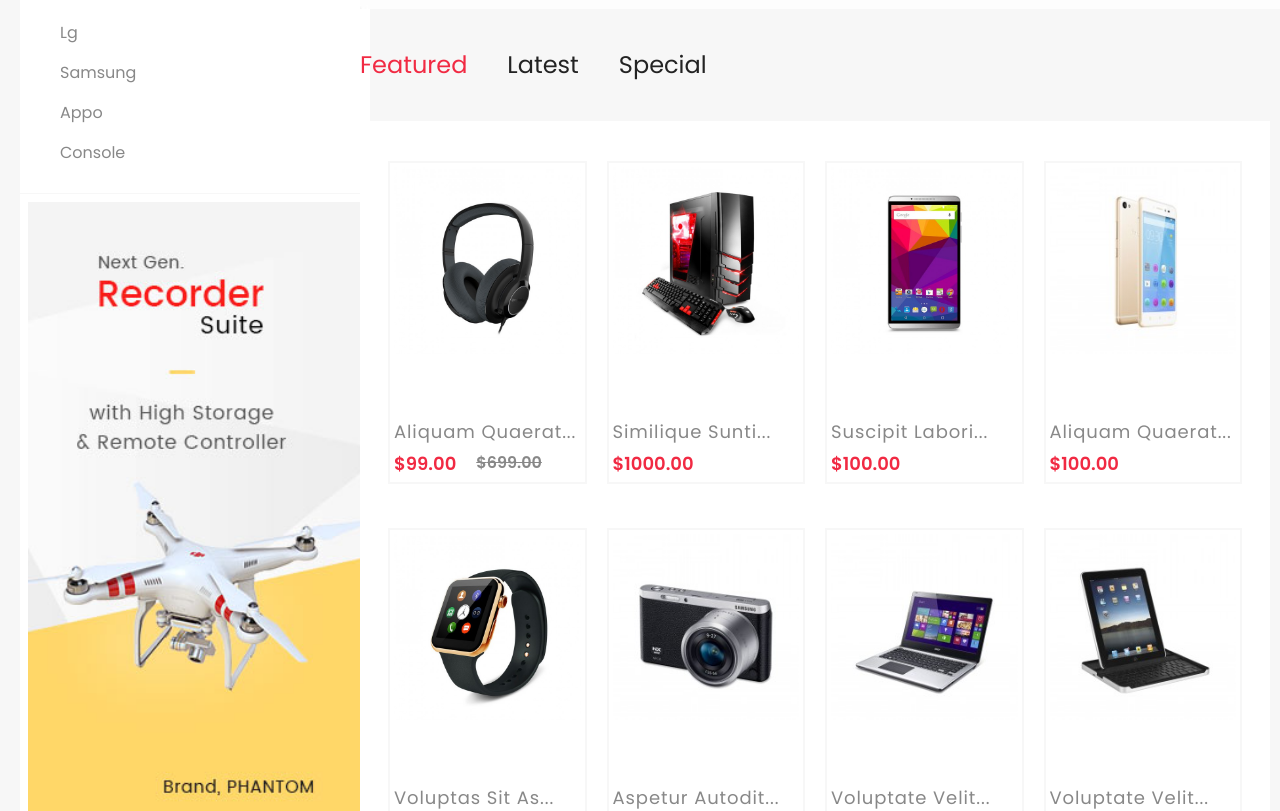
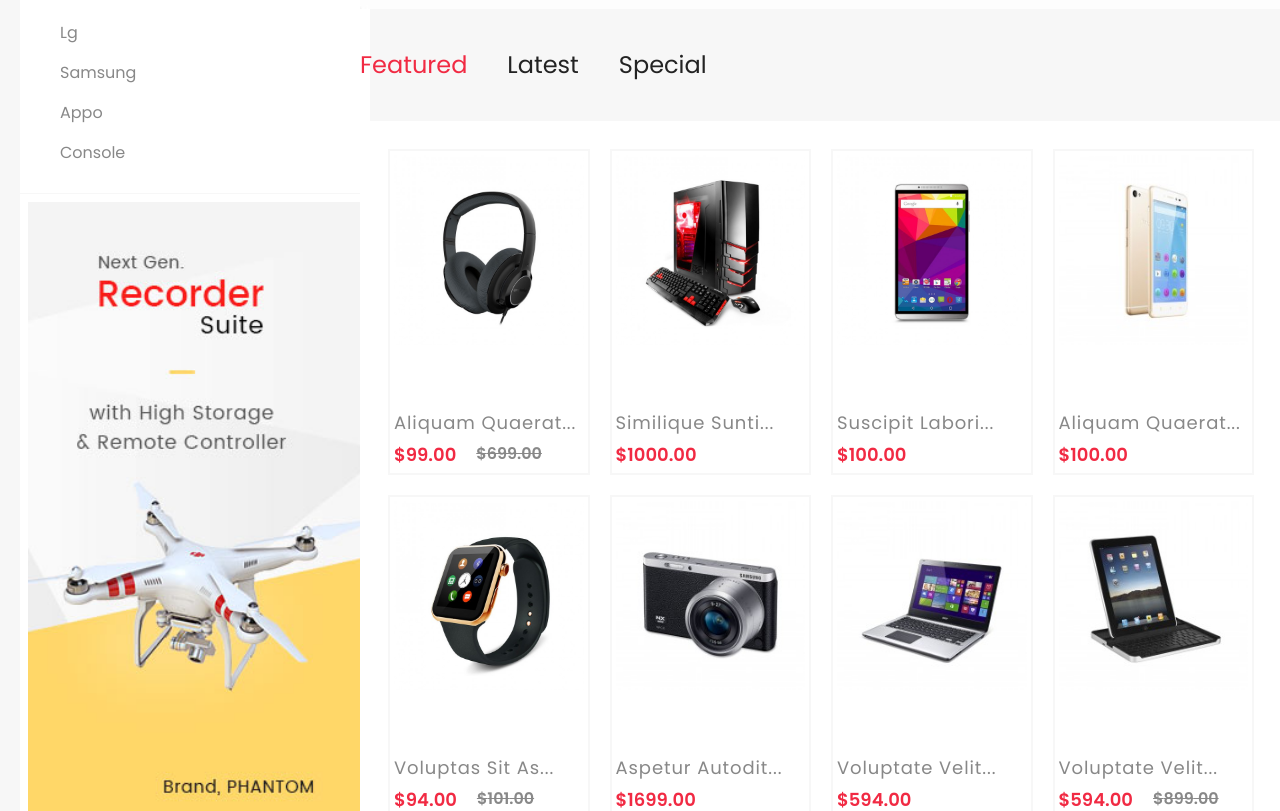
Before and after one commit to Abdullah-Alkhshaie/megashop-2, a React (Create React App) app: page / in a window 1280 px wide. Shown: the part 543-1354 px from the top of the page. Built offline with nearby package versions, Linux system fonts and the light colour scheme.

Commit message:
fix agaiin

```diff
--- a/src/components/HomeProducts.js
+++ b/src/components/HomeProducts.js
@@ -14,7 +14,7 @@ function HomeProducts({ name, id, img, newprice, oldprice }) {
   return (
     <div
       key={id}
-      className={`text-dark border-2 border-light  relative h-fit p-1 w-fit my-5 ${
+      className={`text-dark border-2 border-light  relative h-fit p-1 w-fit my-2 ${
         hoveredLink === id ? "shadow-md " : "shadow-none"
       } `}
       onMouseEnter={() => setHoveredLink(id)}
--- a/src/components/Products.js
+++ b/src/components/Products.js
@@ -147,7 +147,7 @@ function Products() {
           activeTab === "latest" ||
           activeTab === "special") &&
         isXLScreen ? (
-          <div className="grid mr-5 gap-1  lg:grid-cols-4 md:grid-cols-2 grid-cols-1 p-5 bg-white h-full ">
+          <div className="grid mr-2 gap-1  lg:grid-cols-4 md:grid-cols-2 grid-cols-1 p-5 bg-white h-full ">
             {activeTab === "featured" &&
               feature.map((product) => (
                 <div key={product.id} className="px-2">
--- a/src/components/Search.js
+++ b/src/components/Search.js
@@ -34,7 +34,7 @@ function Search() {
   };
 
   return (
-    <div className="order-4 lg:order-none text-center">
+    <div className="order-4 flex lg:order-none text-center">
       <input
         type="text"
         placeholder="Search"
```
